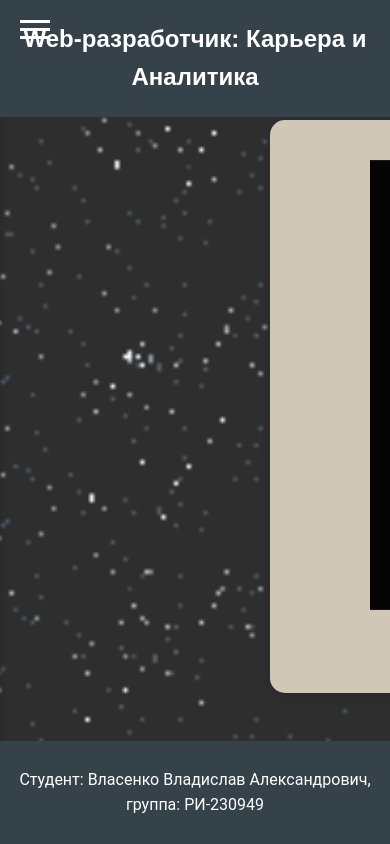
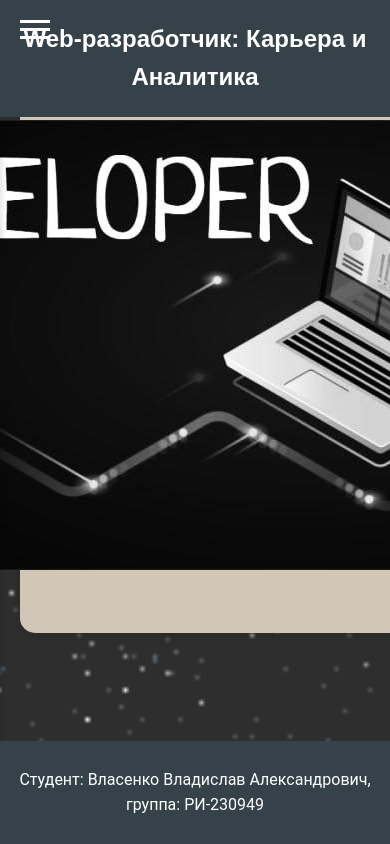
Before and after one commit to wrwsc/AnalyzProject, a Django app: page / in a window 390 px wide; the page is wider, and only the part inside the window is pictured. Run offline with Django 5.2, Linux system fonts and the light colour scheme; data that the repository does not hold is empty.

Commit message:
add media

```diff
--- a/backend/analyz_vacancy/static/base.css
+++ b/backend/analyz_vacancy/static/base.css
@@ -135,7 +135,7 @@
     padding: 40px;
     border-radius: 15px;
     box-shadow: 0 4px 10px rgba(0, 0, 0, 0.1);
-    width: 1400px;
+    max-width: 1400px;
     justify-content: center;
     align-items: center;
 }
@@ -269,3 +269,29 @@
         display: none;
     }
 }
+
+@media (max-width: 768px) {
+    main {
+        margin-left: 0;
+        padding: 100px 20px 60px;
+    }
+
+    .full-container {
+        width: 100%;
+        padding: 20px;
+    }
+
+    .statistic-item {
+        flex-direction: column;
+        align-items: center;
+    }
+
+    .statistic-item .analytics {
+        width: 100%;
+        margin-right: 0;
+    }
+
+    .statistic-item .statistic-box {
+        width: 100%;
+    }
+}
```
